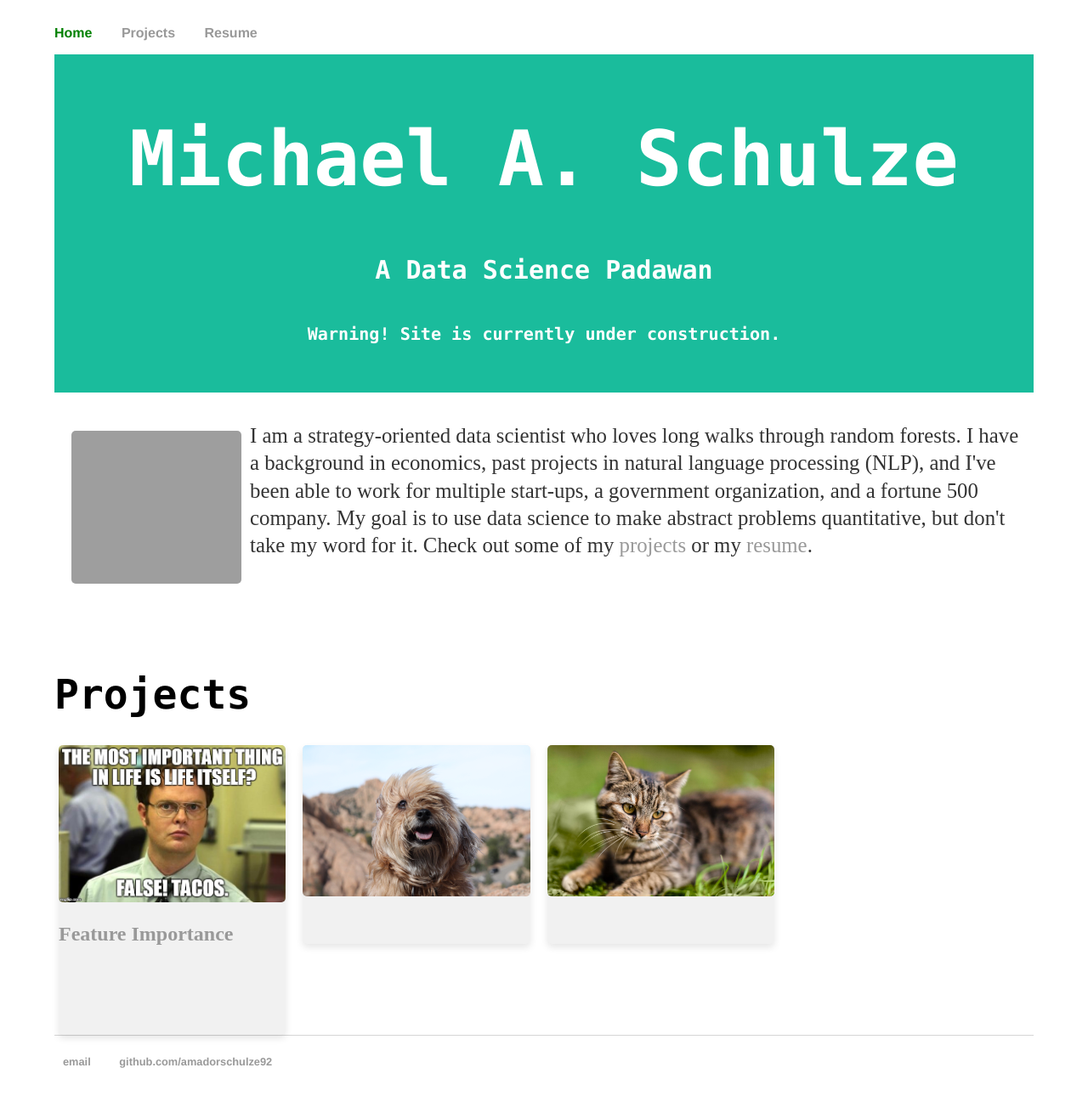
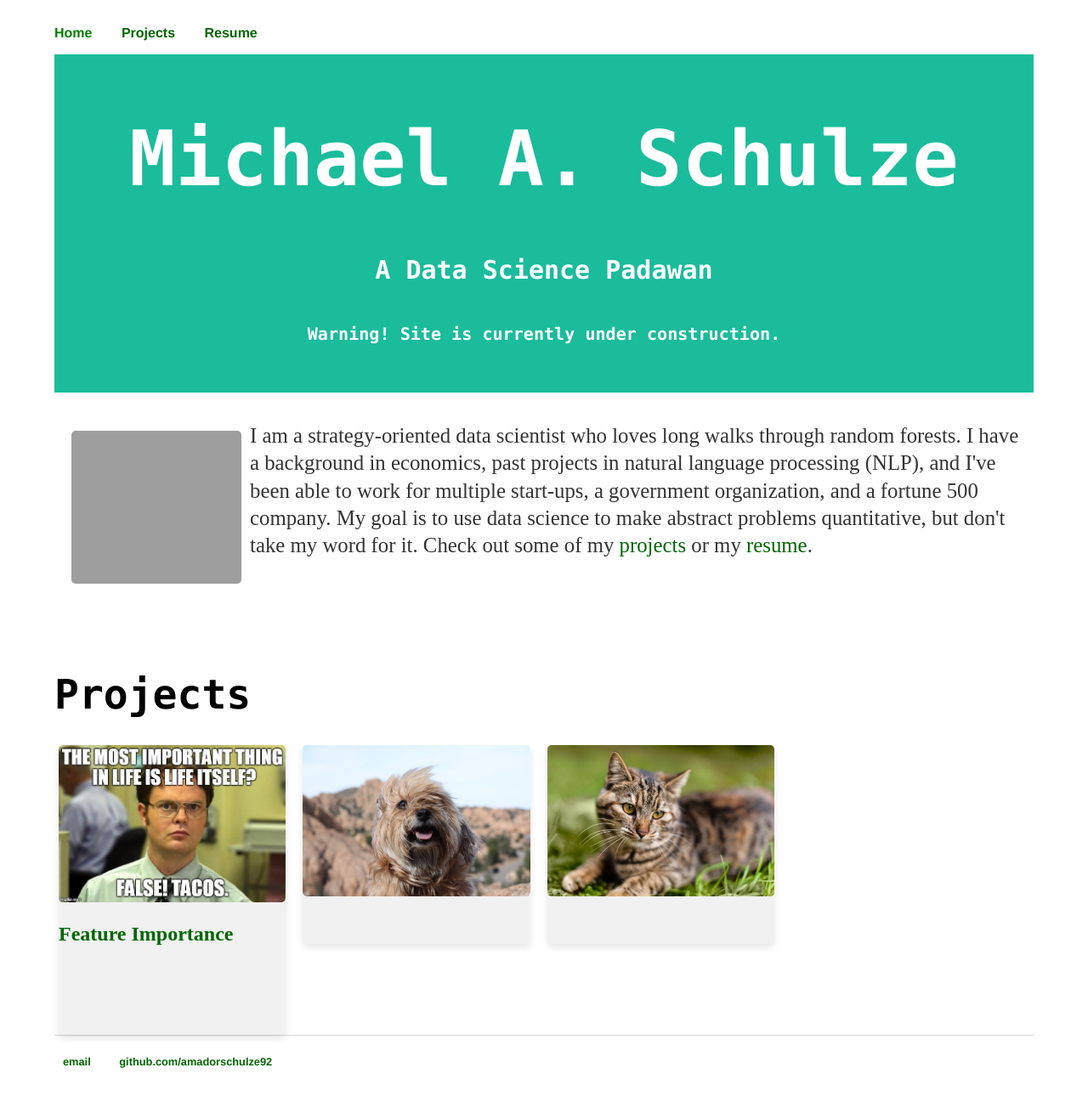
Before and after one commit to amadorschulze92/amadorschulze92.github.io, a Jekyll site: the page built from index.html, in a window 1280 px wide. Shown: the whole page at 85% size. Built offline with Jekyll 4.4.1, drawn with Linux system fonts in a browser that asks for light colours; grey boxes are pictures that could not be loaded.

Commit message:
make links more visible

```diff
--- a/assets/css/main.css
+++ b/assets/css/main.css
@@ -21,7 +21,7 @@ nav ul li, footer ul li {
 
 a {
     text-decoration: none;
-    color: #999;
+    color: #006600;
 }
 
 a:hover {
```
